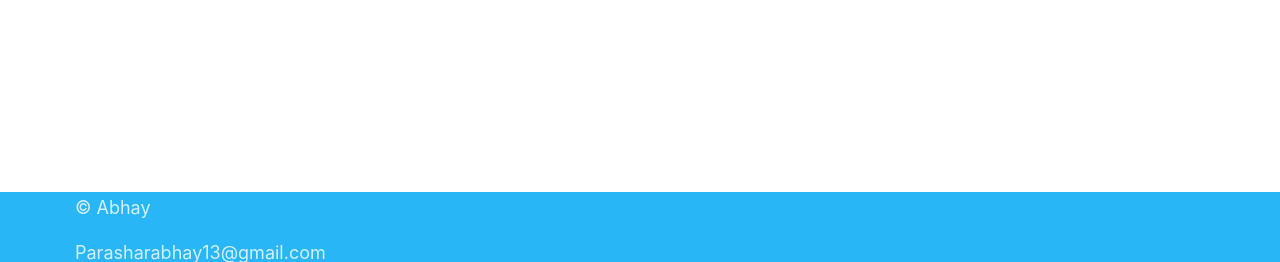
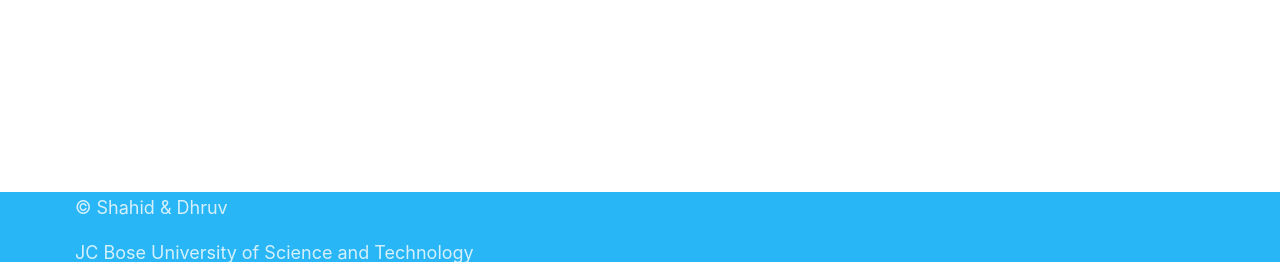
Before and after one commit to Shahid-griffin/major-projectIT, a Flask app: template Template/result.html in a window 1280 px wide. Shown: the part 538-800 px from the top of the page. Run offline with Flask 2, Linux system fonts and the light colour scheme; the template is opened without the code that fills it: most values are stand-ins (such as "Sample title", 1, 10 or a date in 2020); parts of the project's set-up code (start-up, migrations or seed data) failed here and were passed over; some libraries are stand-ins or nearby versions.

Commit message:
Update result.html

```diff
--- a/Template/result.html
+++ b/Template/result.html
@@ -38,8 +38,8 @@
   <footer class="page-footer light-blue lighten-1" style="position: fixed;left: 0;bottom: 0; width: 100%;">
     <div class="footer-copyright light-blue lighten-1">
       <div class=""  style="padding-bottom: 1rem; position: fixed; font-size: 1.2rem; margin-left: 5rem;">
-        <p>&copy; Abhay</p>
-        <p>Parasharabhay13@gmail.com</p>
+        <p>&copy; Shahid & Dhruv</p>
+        <p>JC Bose University of Science and Technology</p>
       </div>
     </div>
   </footer>
```
